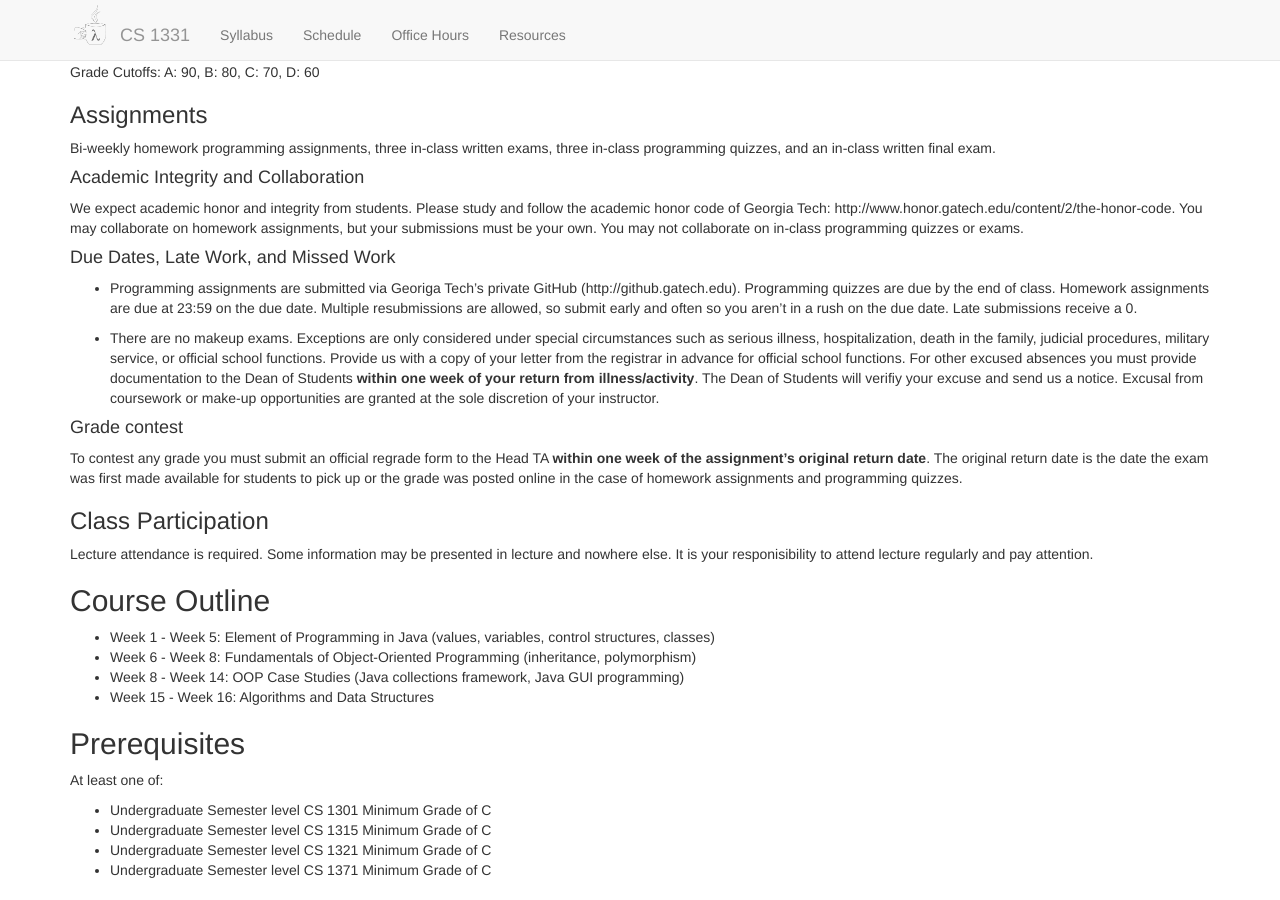
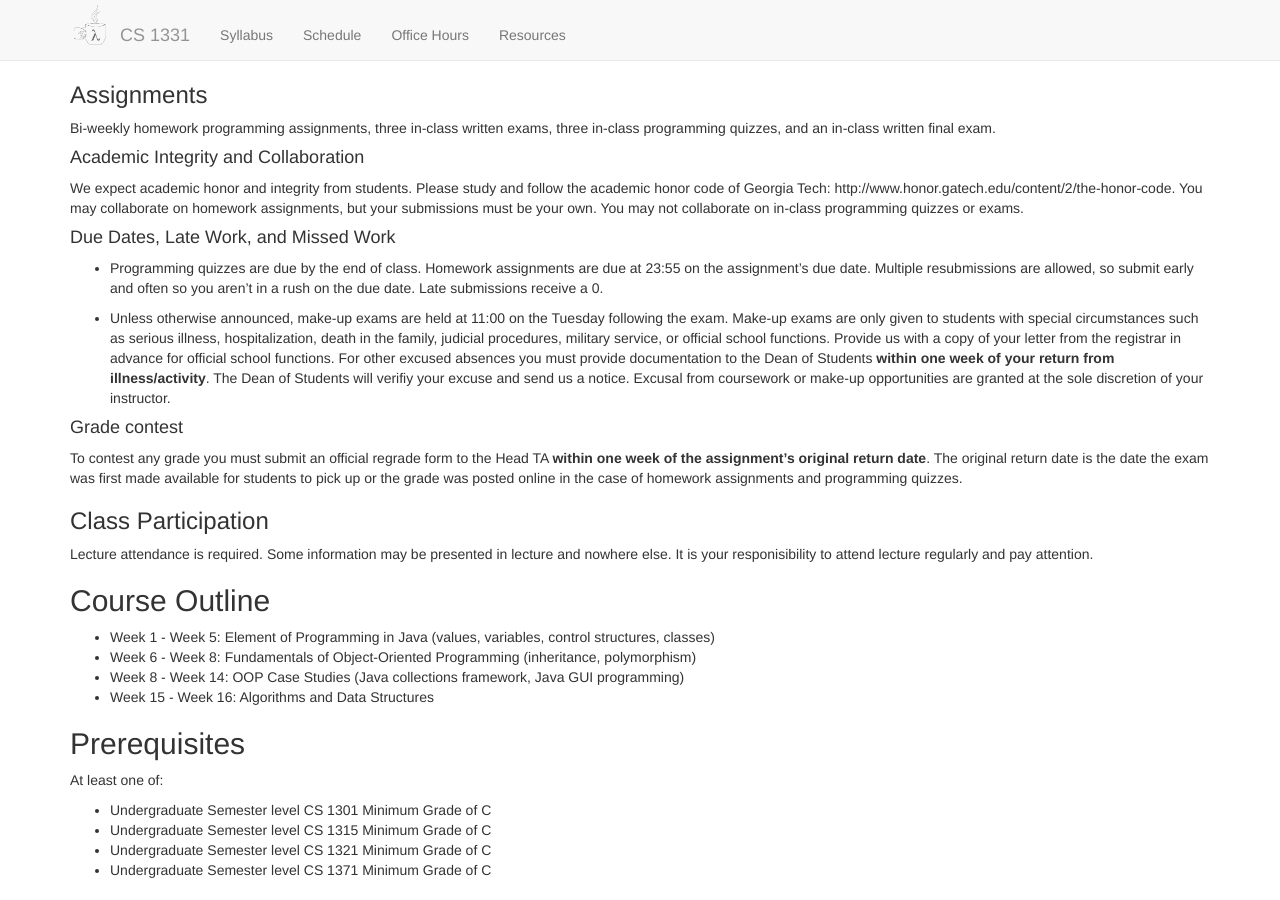
Before and after one commit to cs1331/cs1331.github.io.old, a Jekyll site: the page built from syllabus.html, in a window 1280 px wide and 900 px high, scrolled down 916 px. Built offline with Jekyll 4.4.1, drawn with Linux system fonts in a browser that asks for light colours; nearby versions of some CDN libraries; some of the changed text lies outside the part shown.

Commit message:
Update syllabus with exam make-up, remove Melinda

```diff
--- a/_includes/CS1331.md
+++ b/_includes/CS1331.md
@@ -2,7 +2,6 @@
 
 ## Instructors
 
-* Melinda McDaniel, mcdaniel@cc.gatech.edu
 * Christopher Simpkins, simpkins@cc.gatech.edu
 
 **IMPORTANT**: Include [CS1331 Student] in the subject of course-related email, e.g., "Subject: [CS1331 Student] Exam 2 Question." Professors are deluged with email. If we don't respond, don't take it personally. Just resend your email with a friendly reminder.
@@ -50,9 +49,9 @@
 
 #### Due Dates, Late Work, and Missed Work
 
-* Programming assignments are submitted via Georiga Tech's private GitHub (http://github.gatech.edu). Programming quizzes are due by the end of class. Homework assignments are due at 23:59 on the due date. Multiple resubmissions are allowed, so submit early and often so you aren't in a rush on the due date. Late submissions receive a 0.
+* Programming quizzes are due by the end of class. Homework assignments are due at 23:55 on the assignment's due date. Multiple resubmissions are allowed, so submit early and often so you aren't in a rush on the due date. Late submissions receive a 0.
 
-* There are no makeup exams. Exceptions are only considered under special circumstances such as serious illness, hospitalization, death in the family, judicial procedures, military service, or official school functions. Provide us with a copy of your letter from the registrar in advance for official school functions. For other excused absences you must provide documentation to the Dean of Students **within one week of your return from illness/activity**. The Dean of Students will verifiy your excuse and send us a notice. Excusal from coursework or make-up opportunities are granted at the sole discretion of your instructor.
+* Unless otherwise announced, make-up exams are held at 11:00 on the Tuesday following the exam. Make-up exams are only given to students with special circumstances such as serious illness, hospitalization, death in the family, judicial procedures, military service, or official school functions. Provide us with a copy of your letter from the registrar in advance for official school functions. For other excused absences you must provide documentation to the Dean of Students **within one week of your return from illness/activity**. The Dean of Students will verifiy your excuse and send us a notice. Excusal from coursework or make-up opportunities are granted at the sole discretion of your instructor.
 
 #### Grade contest
 
--- a/index.html
+++ b/index.html
@@ -15,10 +15,6 @@
       <h3>College of Computing Building Room 133</h3>
       <h3>simpkins@cc.gatech.edu</h3>
       <h3><a href="http://www.cc.gatech.edu/~simpkins/">www.cc.gatech.edu/~simpkins/</a></h3>
-      <h2>Melinda McDaniel</h2>
-      <h3>College of Computing Building Room 135</h3>
-      <h3>mcdaniel@cc.gatech.edu</h3>
-      <h3><a href="http://www.cc.gatech.edu/~mcdaniel/">www.cc.gatech.edu/~mcdaniel/</a></h3>
     </div>
   </div>
 
```
